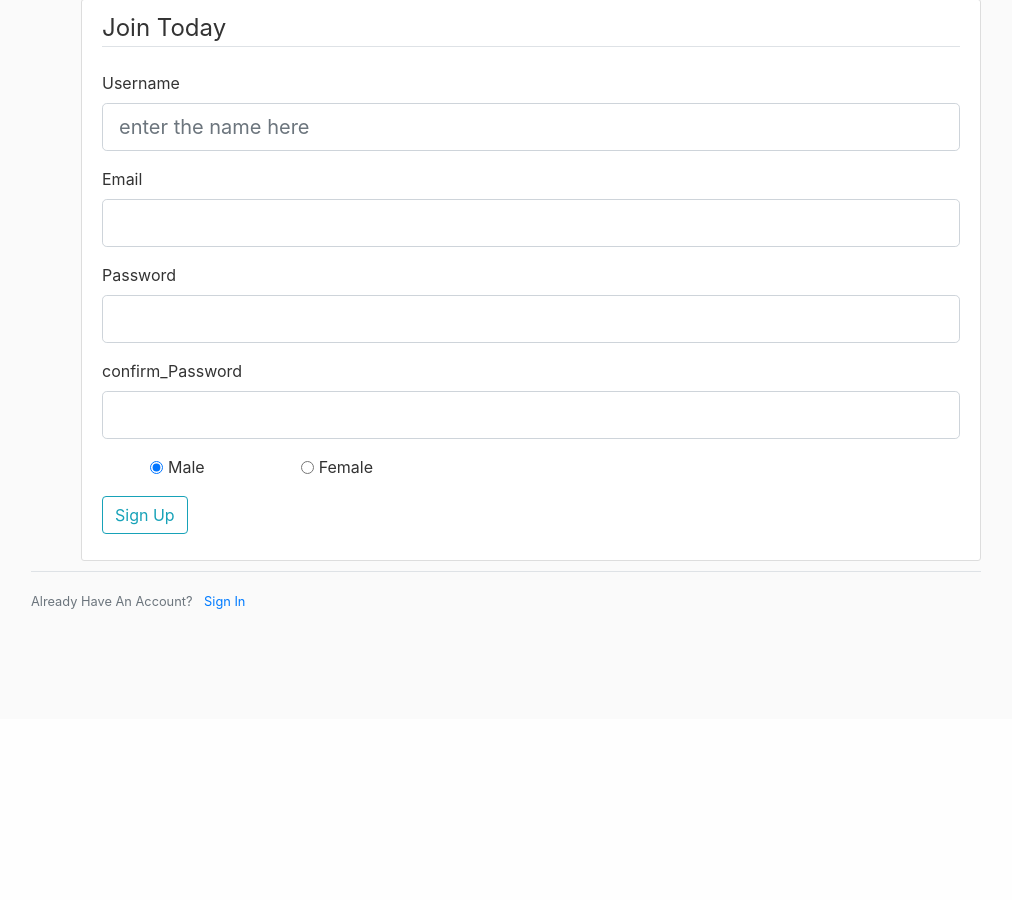
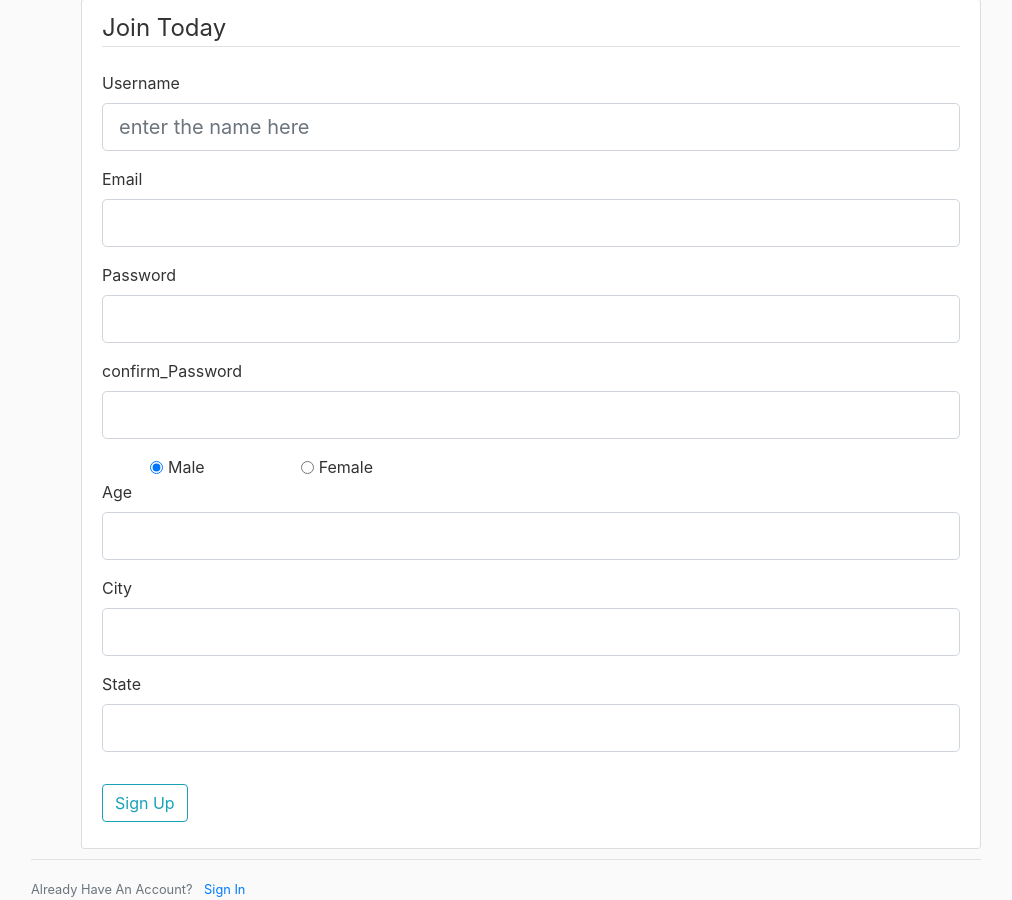
Before and after one commit to Kirushikesh/Railway_Ticket_Booking_System, a Flask app: page /register in a window 1280 px wide. Shown: the part 81-981 px from the top of the page, without its empty margins (39-1051 px from the left). Before the commit the page ends 690 px from the top, so only its background shows below. Run offline with Flask 2, Linux system fonts and the light colour scheme; some libraries are stand-ins or nearby versions.

Commit message:
login logout register completed
now user can able to register and login and also he can logout

```diff
--- a/railwaysystem/forms.py
+++ b/railwaysystem/forms.py
@@ -34,12 +34,11 @@ class RegistrationForm(FlaskForm):
     email=StringField('Email',validators=[DataRequired(),Email()])
     password=PasswordField('Password',validators=[DataRequired()])
     confirm_password=PasswordField('confirm_Password',validators=[DataRequired(),EqualTo('password')])
-    gender=RadioField('Gender',choices = [(1,'Male'), (2,'Female')],default=1)
+    gender=RadioField('Gender',choices = [('M','Male'), ('F','Female')],default='M')
     age=IntegerField('Age',validators=[DataRequired()])
     city=StringField('City',validators=[DataRequired()])
     state=StringField('State',validators=[DataRequired()])
     submit=SubmitField('Sign Up')
-
     def validate_username(self,username):
         user=fm.username_exist(username.data)
         if user:
@@ -49,7 +48,6 @@ class RegistrationForm(FlaskForm):
         user=fm.email_exist(email.data)
         if user:
             raise ValidationError('That Email is taken. Please choose an another ')
-
 class LoginForm(FlaskForm):
     email=StringField('Email',validators=[DataRequired(),Email()])
     password=PasswordField('Password',validators=[DataRequired()])
--- a/railwaysystem/routes.py
+++ b/railwaysystem/routes.py
@@ -66,6 +66,7 @@ def register():
         return redirect(url_for('home'))
     form=RegistrationForm()
     if form.validate_on_submit():
+        print('Valid Data')
         hashed_password=bcrypt.generate_password_hash(form.password.data).decode('utf-8')
         fm.add_user(form.username.data,form.email.data,hashed_password,form.age.data,
                         form.gender.data,form.city.data,form.state.data)
--- a/railwaysystem/templates/layout.html
+++ b/railwaysystem/templates/layout.html
@@ -42,9 +42,9 @@
             {% if current_user.is_authenticated %}
             <a class="nav-link" data-toggle="dropdown" href="#"><img class="rounded-circle" src="{{ url_for('static', filename='image.png') }}" style="width:30px;height:30px;"></a>
             <div class="dropdown-menu">
-              <a class="dropdown-item" href="#">Link 1</a>
-              <a class="dropdown-item" href="#">Link 2</a>
-              <a class="dropdown-item" href="#">Link 3</a>
+              <a class="dropdown-item" href="#">Account</a>
+              <a class="dropdown-item" href="#">Booking</a>
+              <a class="dropdown-item" href="{{ url_for('logout') }}">Logout</a>
             </div>
             {% else %}
             <a class="nav-link" href="{{ url_for('login') }}"><img class="rounded-circle" src="{{ url_for('static', filename='image.png') }}" style="width:30px;height:30px;"></a>
--- a/railwaysystem/templates/register.html
+++ b/railwaysystem/templates/register.html
@@ -75,6 +75,45 @@
                         {% endfor %}
                     {% endif %}
                 </div>
+                <div class="form-group">
+                    {{ form.age.label(class="form-control-label") }}
+                    {% if form.age.errors %}
+                        {{ form.age(class="form-control form-control-lg is-invalid") }}
+                        <div class="invalid-feedback">
+                            {% for error in form.age.errors %}
+                                <span>{{ error }}</span>
+                            {% endfor %}
+                        </div>
+                    {% else %}
+                        {{ form.age(class="form-control form-control-lg") }}
+                    {% endif %}
+                </div>
+                <div class="form-group">
+                    {{ form.city.label(class="form-control-label") }}
+                    {% if form.city.errors %}
+                        {{ form.city(class="form-control form-control-lg is-invalid") }}
+                        <div class="invalid-feedback">
+                            {% for error in form.city.errors %}
+                                <span>{{ error }}</span>
+                            {% endfor %}
+                        </div>
+                    {% else %}
+                        {{ form.city(class="form-control form-control-lg") }}
+                    {% endif %}
+                </div>
+                <div class="form-group">
+                    {{ form.state.label(class="form-control-label") }}
+                    {% if form.state.errors %}
+                        {{ form.state(class="form-control form-control-lg is-invalid") }}
+                        <div class="invalid-feedback">
+                            {% for error in form.state.errors %}
+                                <span>{{ error }}</span>
+                            {% endfor %}
+                        </div>
+                    {% else %}
+                        {{ form.state(class="form-control form-control-lg") }}
+                    {% endif %}
+                </div>
             </fieldset>
             <div class="form-group">
                 {{ form.submit(class="btn btn-outline-info") }}
```
Also changed, not shown: railwaysystem/models.py (+10 -5 lines).
